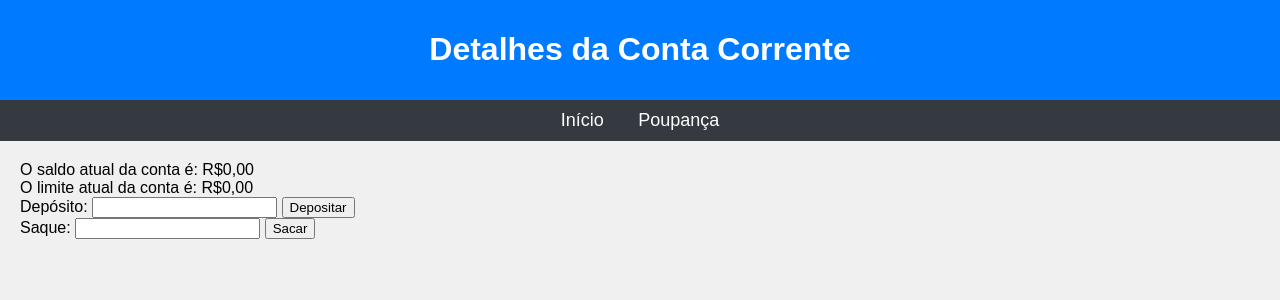
After one commit to bryan7777777/backEnd, a PHP site: page /corrente.php in a window 1280 px wide. The commit adds this page. Shown: the top 300 px of the page. Run offline with PHP 8.4, Linux system fonts and the light colour scheme.

Commit message:
atv15 finalizada

```diff
--- a/pastaDeTestes/back15ContaBancaria/ContaCorrente.php
+++ b/pastaDeTestes/back15ContaBancaria/ContaCorrente.php
@@ -7,7 +7,35 @@ public function __construct($limite=500){
     $this->limite-isset($_SESSION['limite'])?$_SESSION['limite']:$limite;
 }
 public function getLimite(){
-    return$this->limite;
+    return $this->limite;
+}
+public function setLimite($limite){
+    $this ->limite = $limite;
+    $_SESSION['limite'] = $this->limite;
+}
+//Polimorfismo = Sobrescrever a função sacar
+public function sacar($quantia){
+    //calcula o saldo junto com o limite
+    $saldoDisponivel = $this->getSaldo() + $this->limite;
+    if($quantia > 0 && $quantia <= $saldoDisponivel ){
+        if($quantia >$this ->getSaldo()){
+            $valorUsadoDoLimite = $quantia - $this->getSaldo();
+            $this -> setLimite($this ->limite - $valorUsadoDoLimite);
+            $this ->setSaldo(0);
+            echo"Saque de R$: $quantia reais realizado utilizando R$
+            $valorUsadoDoLimite do limite.<br>";
+            echo"Limite restante: R$: ".number_format($this->limite,2,',',
+            '.')."<br>";
+        }else{
+        //se a quantia está dentro do saldo, subtraia do saldo
+        $this ->setSaldo($this->getSaldo() - $quantia);
+        echo"Saque de R$ $quantia reais realizado.<br>";
+    }
+}
+else{
+    //erro se o saldo e o limite forem insuficiente para saque
+    echo"Saldo e limite induficiente para o saque.<br>";
+}
 }
 }
 ?>
--- /dev/null
+++ b/pastaDeTestes/back15ContaBancaria/corrente.php
@@ -0,0 +1,65 @@
+<?php
+// Inclui a classe ContaCorrente
+include 'ContaCorrente.php';
+
+// Cria uma instância de ContaCorrente
+$contaCorrente = new ContaCorrente();
+
+// Verifica se o usuário enviou um valor de depósito
+if (isset($_POST['depositar'])) {
+    $quantia = floatval($_POST['quantia']);
+    $contaCorrente->depositar($quantia);
+}
+
+// Verifica se o usuário enviou um valor de saque
+if (isset($_POST['sacar'])) {
+    $quantia = floatval($_POST['quantia']);
+    $contaCorrente->sacar($quantia);
+}
+?>
+
+<!DOCTYPE html>
+<html lang="pt">
+<head>
+    <meta charset="UTF-8">
+    <meta name="viewport" content="width=device-width, initial-scale=1.0">
+    <title>Conta Corrente</title>
+    <link rel="stylesheet" href="fonfis.css">
+</head>
+<body>
+
+<header>
+    <h1>Detalhes da Conta Corrente</h1>
+</header>
+
+<nav>
+    <a href="index.php">Início</a>
+    <a href="conta_poupanca.php">Poupança</a>
+</nav>
+
+<div class="container">
+    <?php
+    // Exibe o saldo atual
+    echo "O saldo atual da conta é: R$" . number_format($contaCorrente->getSaldo(), 2, ',', '.') . "<br>";
+    // Exibe o limite atual
+    echo "O limite atual da conta é: R$" . number_format($contaCorrente->getLimite(), 2, ',', '.') . "<br>";
+    ?>
+
+    <!-- Formulário para depósito -->
+    <form method="post">
+        <label for="quantia">Depósito:</label>
+        <input type="number" step="0.01" name="quantia" id="quantia" required>
+        <input type="submit" name="depositar" value="Depositar">
+    </form>
+
+    <!-- Formulário para saque -->
+    <form method="post">
+        <label for="quantia">Saque:</label>
+        <input type="number" step="0.01" name="quantia" id="quantia" required>
+        <input type="submit" name="sacar" value="Sacar">
+    </form>
+
+</div>
+
+</body>
+</html>
--- /dev/null
+++ b/pastaDeTestes/back15ContaBancaria/fonfis.css
@@ -0,0 +1,29 @@
+body {
+    font-family: Arial, sans-serif;
+    background-color: #f0f0f0;
+    margin: 0;
+    padding: 0;
+}
+header {
+    background-color: #007bff;
+    color: white;
+    padding: 10px 0;
+    text-align: center;
+}
+nav {
+    background-color: #343a40;
+    padding: 10px;
+    text-align: center;
+}
+nav a {
+    color: white;
+    text-decoration: none;
+    margin: 0 15px;
+    font-size: 18px;
+}
+nav a:hover {
+    text-decoration: underline;
+}
+.container {
+    padding: 20px;
+}
```
Also changed, not shown: pastaDeTestes/back15ContaBancaria/ContaPoupanca.php (added, +15 -0 lines), pastaDeTestes/back15ContaBancaria/index.php (added, +23 -0 lines), pastaDeTestes/back15ContaBancaria/poupanca.php (added, +62 -0 lines).
